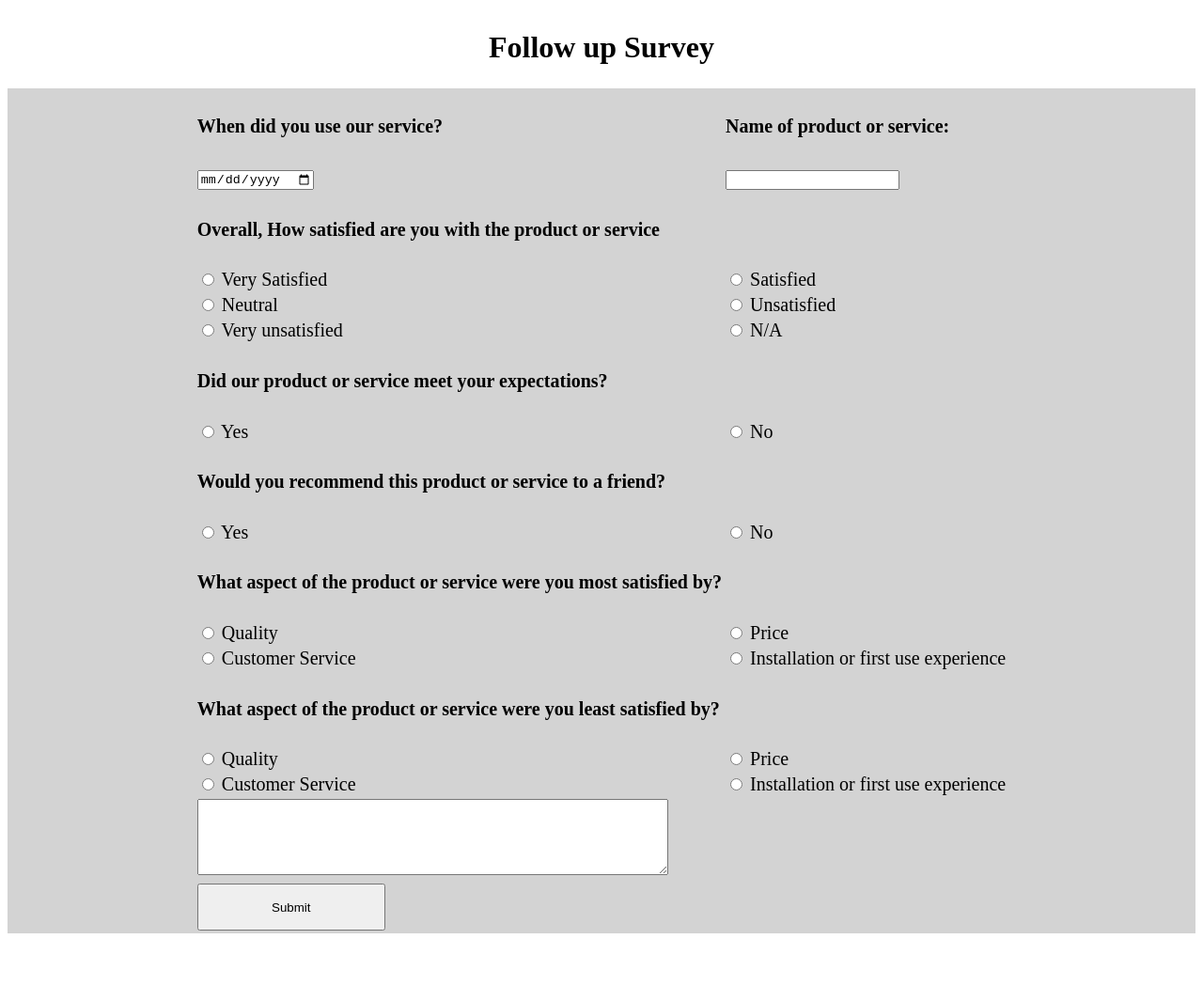
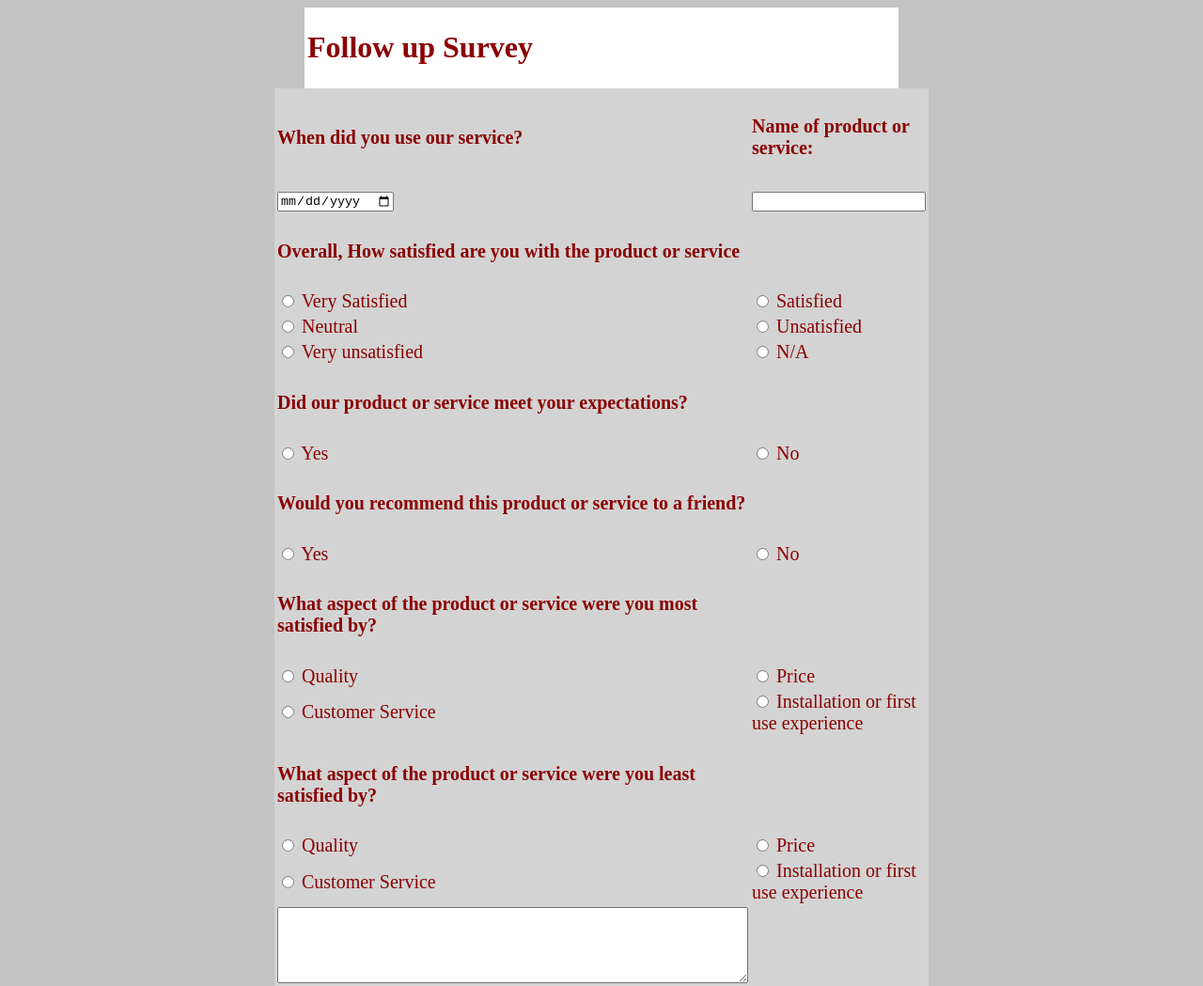
Before and after one commit to mikematar1/mikematar1.github.io, a plain HTML site: page index.html in a window 1280 px wide. Shown: the top 1049 px of the page at 94% size. Before the commit the page ends 1001 px from the top, so only its background shows below. Drawn offline with Linux system fonts and the light colour scheme.

Commit message:
Add files via upload

```diff
--- /dev/null
+++ b/index.css
@@ -0,0 +1,14 @@
+.main{
+    background-color: lightgray;
+    font-size: 20px;
+}
+table{
+    width: 50%;
+}
+body{
+    background-color: rgb(195,195,195);
+    color: darkred;
+}
+.header{
+    background-color: white;
+}
--- a/index.html
+++ b/index.html
@@ -5,14 +5,16 @@
     <meta http-equiv="X-UA-Compatible" content="IE=edge">
     <meta name="viewport" content="width=device-width, initial-scale=1.0">
     <title>Document</title>
+    <link rel="stylesheet" href="index.css">
 
 </head>
 <body>
-    <table align="center">
+    <center>
+    <table class="header">
         <td><h1>Follow up Survey</h1></td>
     </table>
-    <div style="background-color:lightgray; font-size:20px">
-    <table align="center">
+
+        <table class="main">
         <tr>
             <td ><h4>When did you use our service?</h4></td>
 
@@ -152,6 +154,7 @@
           <td>  <button style="width:200px;height:50px">Submit</button> </td>
         </tr>
     </table>
-    </div>
+
+    </center>
 </body>
 </html>
```
